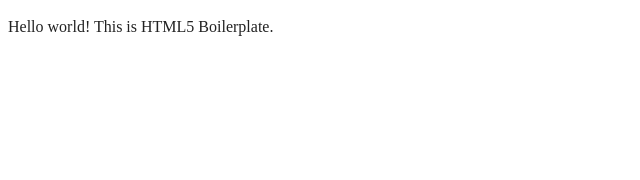
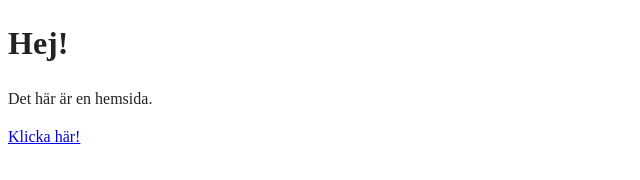
Before and after one commit to sarawiktorin-rgb/HTMLAssignment, a website built with webpack: page P0-HelloWorld/index.html in a window 1280 px wide. Shown: the whole page, without its empty margins (0-640 px from the left). Built offline with nearby package versions, Linux system fonts and the light colour scheme.

Commit message:
Added text and a link

```diff
--- a/P0-HelloWorld/index.html
+++ b/P0-HelloWorld/index.html
@@ -25,7 +25,9 @@
 <body>
 
   <!-- Add your site or application content here -->
-  <p>Hello world! This is HTML5 Boilerplate.</p>
+  <h1>Hej!</h1>
+  <p>Det här är en hemsida.</p>
+  <a href="https://www.ikea.com/se/sv/">Klicka här!</a>
   <script src="js/app.js"></script>
 
 </body>
```
